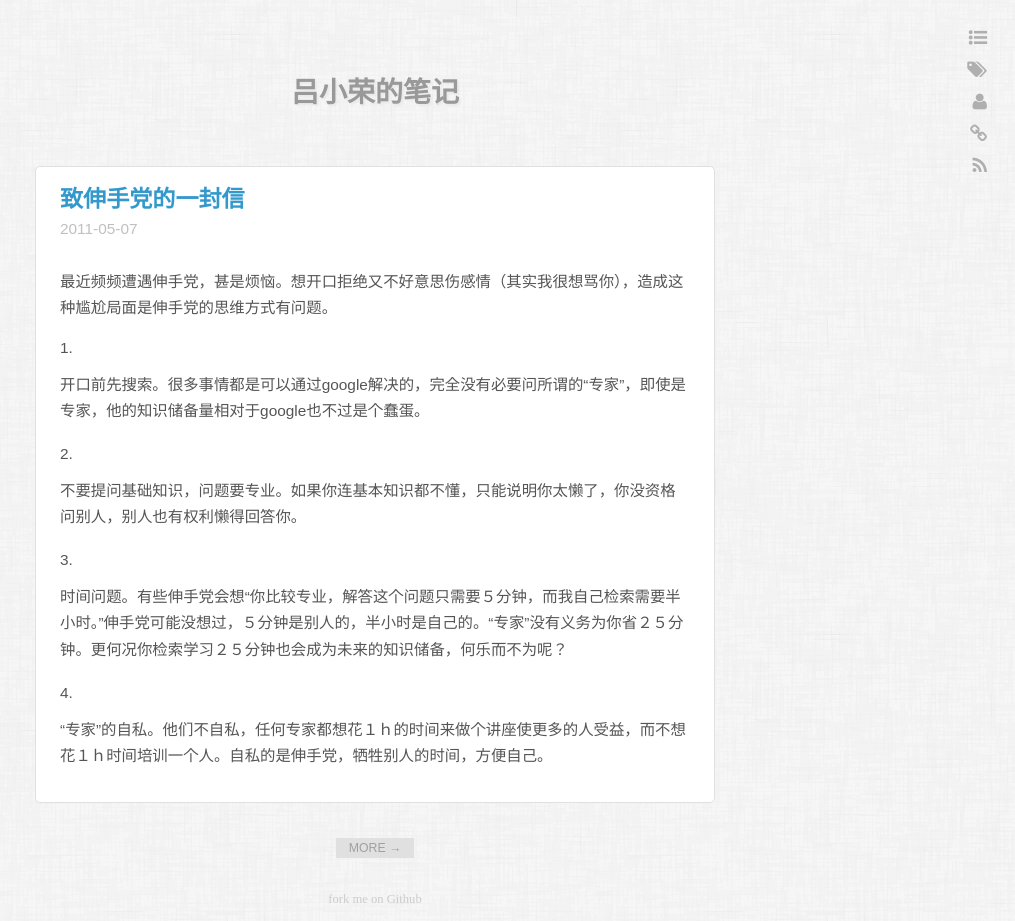
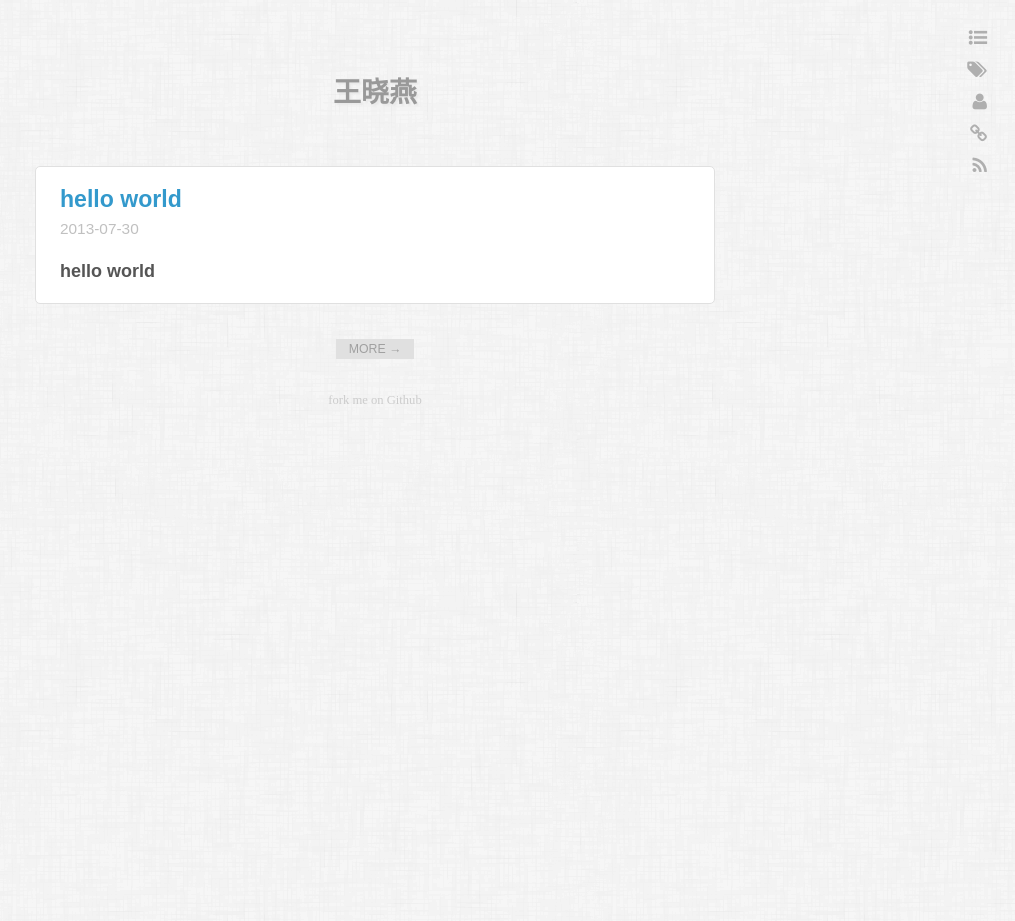
Before and after one commit to JoannaWang-cardiology/JoannaWang-cardiology.github.io, a Jekyll site: the page built from index.md, in a window 1280 px wide. Shown: the whole page, without its empty margins (265-1280 px from the left). Built offline with Jekyll 4.4.1, drawn with Linux system fonts in a browser that asks for light colours; some web fonts are replaced; Markdown is read by kramdown in place of the engine named in the settings; after the commit the page ends 900 px from its top, so only the background shows below that.

Commit message:
Second init

```diff
--- a/CNAME
+++ b/CNAME
@@ -1 +1 @@
-mednoter.com
+heartmed.org
--- a/_config.yml
+++ b/_config.yml
@@ -1,5 +1,5 @@
 markdown: rdiscount
 pygments: true
 permalink: /:title.html
-name: "吕小荣的笔记"
+name: "王晓燕"
 markdown: rdiscount
--- a/_layouts/default.html
+++ b/_layouts/default.html
@@ -5,11 +5,7 @@
     <meta property="og:type" content="blog"/>
     {% if page.title %}
     <title>{{ page.title }} - {{ site.name }}</title>
-    <meta name="author" content="Ryan Lee" />
-    <link rel="author" href="https://plus.google.com/110337685999489811708/posts"/>
-    <meta property="og:title" content= {{ page.title }} />
-    <meta property="og:site_name" content="Ryan's Blog"/>
-    <meta property="og:image" content="http://www.gravatar.com/avatar/28936031e91c554c5255d939bd80350a"/>
+    <meta name="author" content="Wang XiaoYan " />
     {% else %}
     <title>{{ site.name }}</title>
     {% endif %}
--- a/_posts/2011-05-07-a-letter-to-lazy-guys.md
+++ /dev/null
@@ -1,17 +0,0 @@
----
-title: 致伸手党的一封信
-layout: post
-guid: QLBrHo4RBszi1
-tags:
-  -
----
-
-最近频频遭遇伸手党，甚是烦恼。想开口拒绝又不好意思伤感情（其实我很想骂你），造成这种尴尬局面是伸手党的思维方式有问题。
-
-1. 开口前先搜索。很多事情都是可以通过google解决的，完全没有必要问所谓的“专家”，即使是专家，他的知识储备量相对于google也不过是个蠢蛋。
-
-2. 不要提问基础知识，问题要专业。如果你连基本知识都不懂，只能说明你太懒了，你没资格问别人，别人也有权利懒得回答你。
-
-3. 时间问题。有些伸手党会想“你比较专业，解答这个问题只需要５分钟，而我自己检索需要半小时。”伸手党可能没想过，５分钟是别人的，半小时是自己的。“专家”没有义务为你省２５分钟。更何况你检索学习２５分钟也会成为未来的知识储备，何乐而不为呢？
-
-4. “专家”的自私。他们不自私，任何专家都想花１ｈ的时间来做个讲座使更多的人受益，而不想花１ｈ时间培训一个人。自私的是伸手党，牺牲别人的时间，方便自己。
--- /dev/null
+++ b/_posts/2013-07-30-hello-world.md
@@ -0,0 +1,9 @@
+---
+title: hello world
+layout: post
+guid: 1233211
+tags:
+  -
+---
+
+# hello world
```
Also changed, not shown: about.md (+1 -1 lines), links.md (+1 -8 lines).
